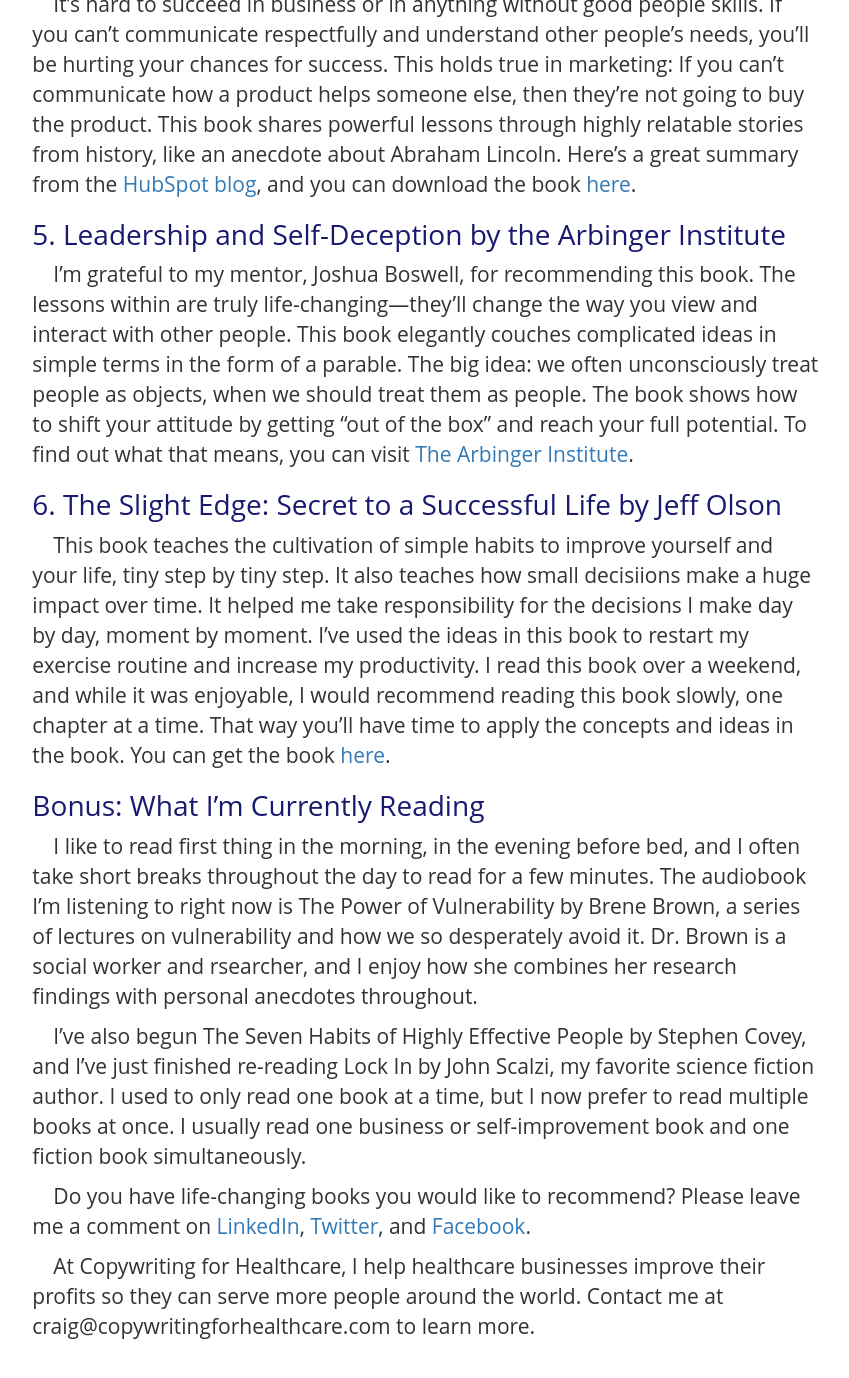
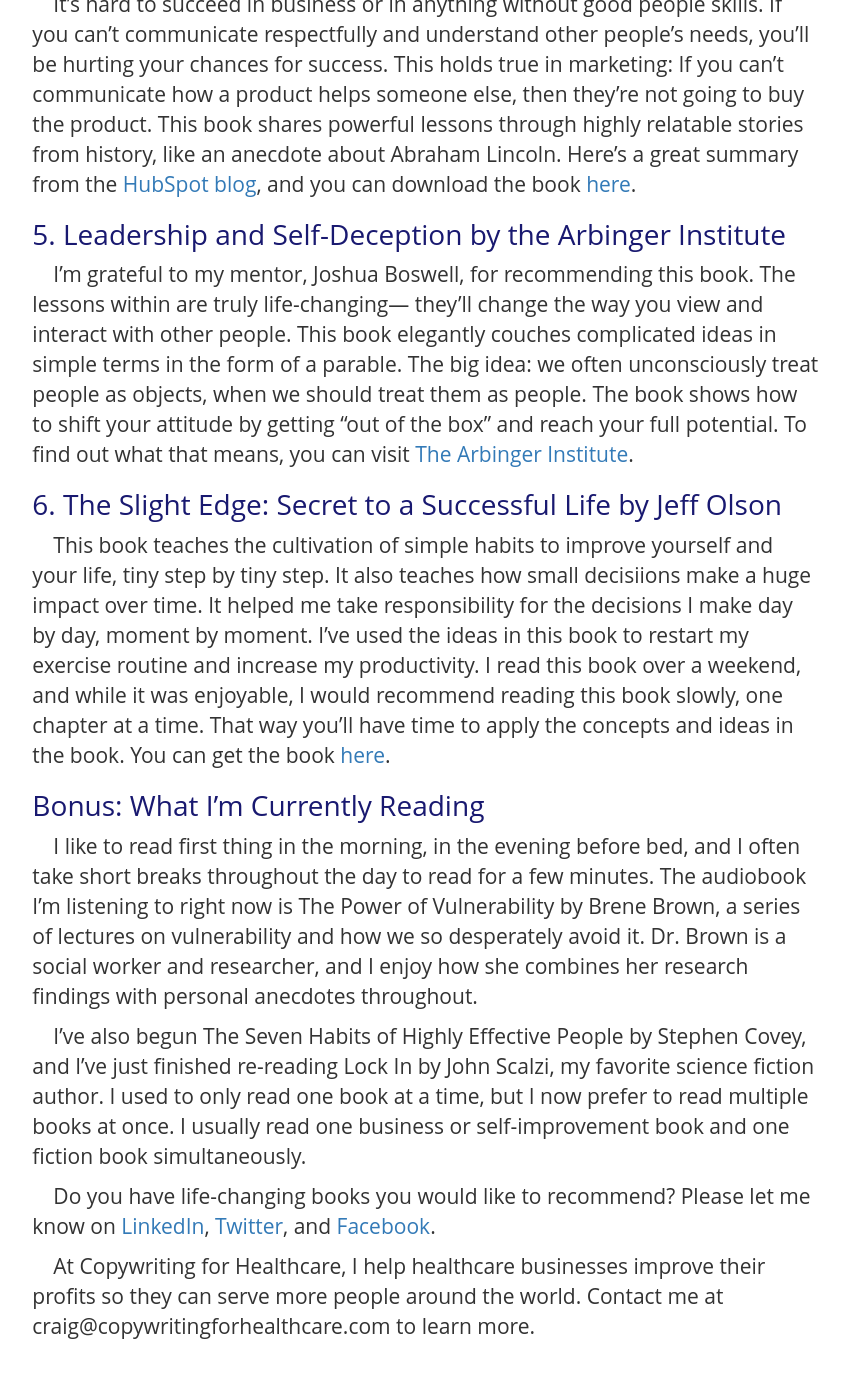
Before and after one commit to DeannaWarren/jubilant-fortnight, a Jekyll site: the page built from _posts/2016-08-08-6-books-every-marketer-should-read.md, in a window 1280 px wide and 1400 px high, scrolled down 1971 px. Shown: the top 1378 px of the window, without its empty margins (214-1063 px from the left). Built offline with Jekyll 4.4.1, drawn with Linux system fonts in a browser that asks for light colours; a script that is not in the unit is left out; some of the changed text lies outside the part shown.

Commit message:
Fix typos

```diff
--- a/_posts/2016-08-08-6-books-every-marketer-should-read.md
+++ b/_posts/2016-08-08-6-books-every-marketer-should-read.md
@@ -11,7 +11,7 @@
 
 As marketers, salespeople, and entrepreneurs, it’s important to continually educate ourselves. There is so much information out there: podcasts, webinars, blogs, newspapers, email newsletters, training programs… With our schedules already full, it can be tempting to ignore one of the greatest resources available: books.
 
-As a bibliophile, (I’ve read 20+ books in the past year) I think reading is worthwhile because of the knowledge you can gain that otherwise isn’t available. Stories expand your imagination, and challenging ideas change your perspective on the world.
+As a bibliophile (I’ve read 20+ books in the past year), I think reading is worthwhile because of the knowledge you can gain that otherwise isn’t available. Stories expand your imagination, and challenging ideas change your perspective on the world.
 
 In other words, if you don’t take time every day to read 10 pages, or listen to 15 minutes of an audiobook, you’re missing out. Here are 6 classic books that have helped me become a better marketer and copywriter over the past year:
 
@@ -33,7 +33,7 @@
 
 ### 5. Leadership and Self-Deception by the Arbinger Institute
 
-I’m grateful to my mentor, Joshua Boswell, for recommending this book. The lessons within are truly life-changing—they’ll change the way you view and interact with other people. This book elegantly couches complicated ideas in simple terms in the form of a parable. The big idea: we often unconsciously treat people as objects, when we should treat them as people. The book shows how to shift your attitude by getting “out of the box” and reach your full potential. To find out what that means, you can visit [The Arbinger Institute](https://arbinger.com/product/leadership-and-self-deception/).
+I’m grateful to my mentor, Joshua Boswell, for recommending this book. The lessons within are truly life-changing— they’ll change the way you view and interact with other people. This book elegantly couches complicated ideas in simple terms in the form of a parable. The big idea: we often unconsciously treat people as objects, when we should treat them as people. The book shows how to shift your attitude by getting “out of the box” and reach your full potential. To find out what that means, you can visit [The Arbinger Institute](https://arbinger.com/product/leadership-and-self-deception/).
 
 ### 6. The Slight Edge: Secret to a Successful Life by Jeff Olson
 
@@ -41,10 +41,10 @@
 
 ### Bonus: What I’m Currently Reading
 
-I like to read first thing in the morning, in the evening before bed, and I often take short breaks throughout the day to read for a few minutes. The audiobook I’m listening to right now is The Power of Vulnerability by Brene Brown, a series of lectures on vulnerability and how we so desperately avoid it. Dr. Brown is a social worker and rsearcher, and I enjoy how she combines her research findings with personal anecdotes throughout.
+I like to read first thing in the morning, in the evening before bed, and I often take short breaks throughout the day to read for a few minutes. The audiobook I’m listening to right now is The Power of Vulnerability by Brene Brown, a series of lectures on vulnerability and how we so desperately avoid it. Dr. Brown is a social worker and researcher, and I enjoy how she combines her research findings with personal anecdotes throughout.
 
 I’ve also begun The Seven Habits of Highly Effective People by Stephen Covey, and I’ve just finished re-reading Lock In by John Scalzi, my favorite science fiction author. I used to only read one book at a time, but I now prefer to read multiple books at once. I usually read one business or self-improvement book and one fiction book simultaneously.
 
-Do you have life-changing books you would like to recommend? Please leave me a comment on [LinkedIn](https://www.linkedin.com/in/craigwarrenwriter/), [Twitter](https://twitter.com/cwarren_writer), and [Facebook](https://www.facebook.com/craigwarrenwriter).
+Do you have life-changing books you would like to recommend? Please let me know on [LinkedIn](https://www.linkedin.com/in/craigwarrenwriter/), [Twitter](https://twitter.com/cwarren_writer), and [Facebook](https://www.facebook.com/craigwarrenwriter).
 
 At Copywriting for Healthcare, I help healthcare businesses improve their profits so they can serve more people around the world. Contact me at craig@copywritingforhealthcare.com to learn more.
```
